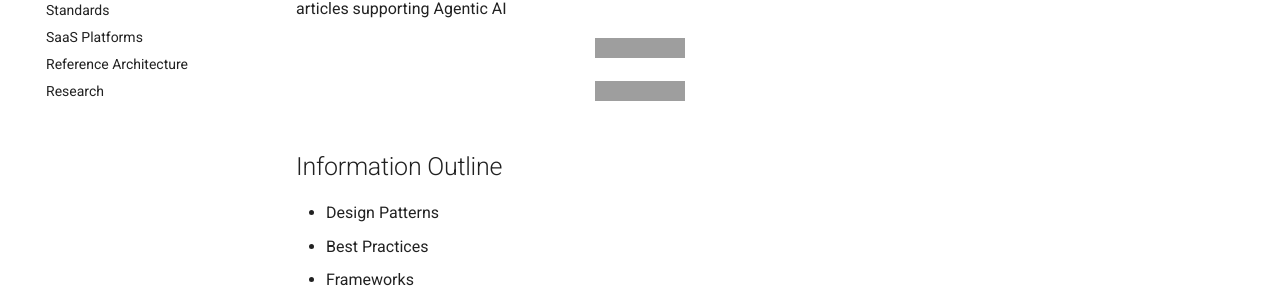
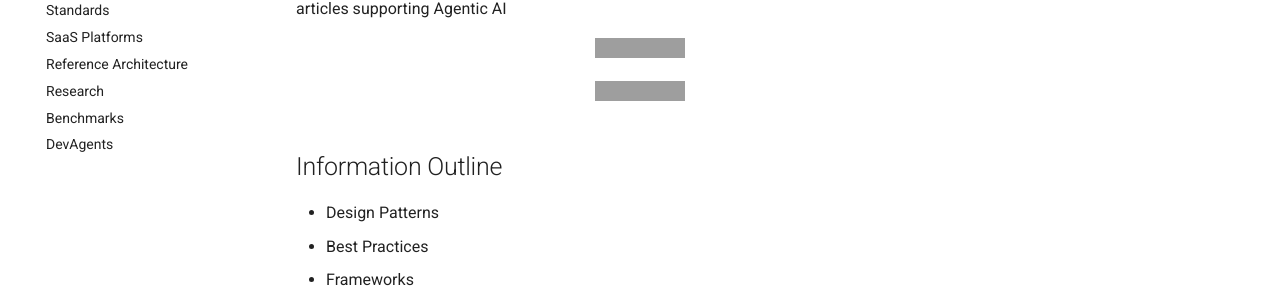
Before and after one commit to ankurkumarz/agentic-ai-knowledge-base, an MkDocs documentation site: the page built from docs/index.md, in a window 1280 px wide. Shown: the part 209-511 px from the top of the page. Built offline with MkDocs 1.6.1 and Material for MkDocs 9.7.7, drawn with Linux system fonts in a browser that asks for light colours; grey boxes are pictures that could not be loaded.

Commit message:
Update mkdocs.yml

```diff
--- a/mkdocs.yml
+++ b/mkdocs.yml
@@ -19,6 +19,8 @@ nav:
   - SaaS Platforms: 'SaaSPlatforms/README.md'
   - Reference Architecture: 'ReferenceArchitecture/README.md'
   - Research: 'Research/README.md'
+  - Benchmarks: 'Benchmarks/Readme.md'
+  - DevAgents: 'DevAgents/Readme.md'
 
 plugins:
   - search
```
